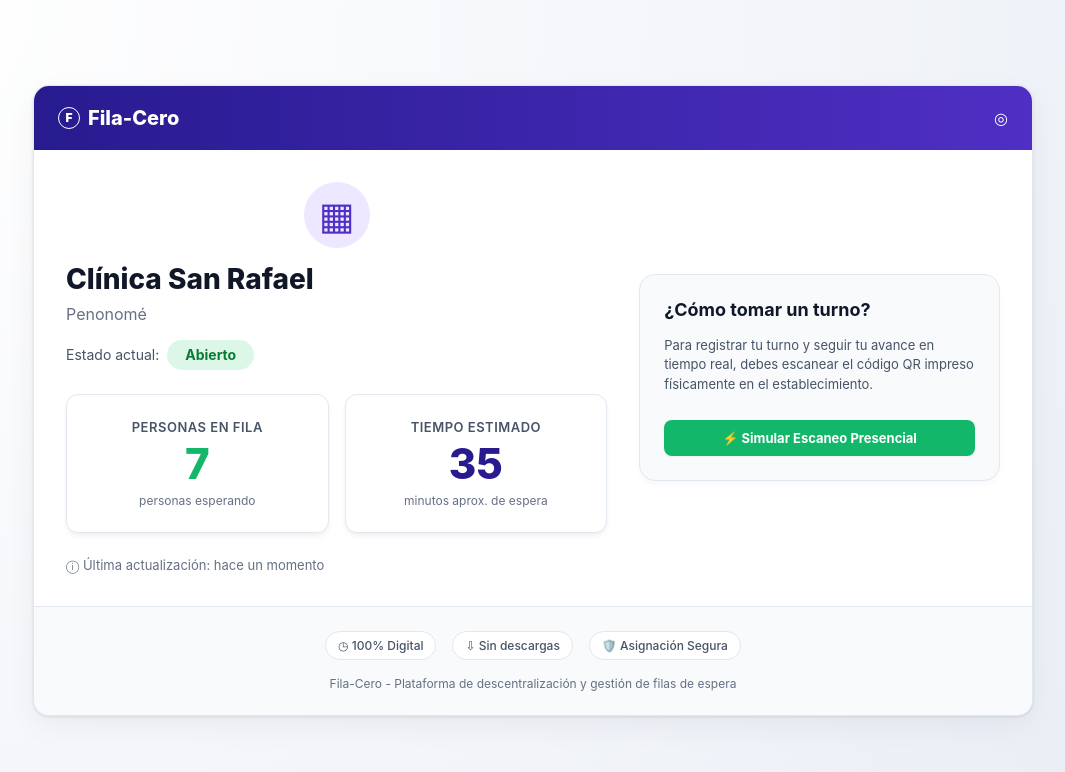
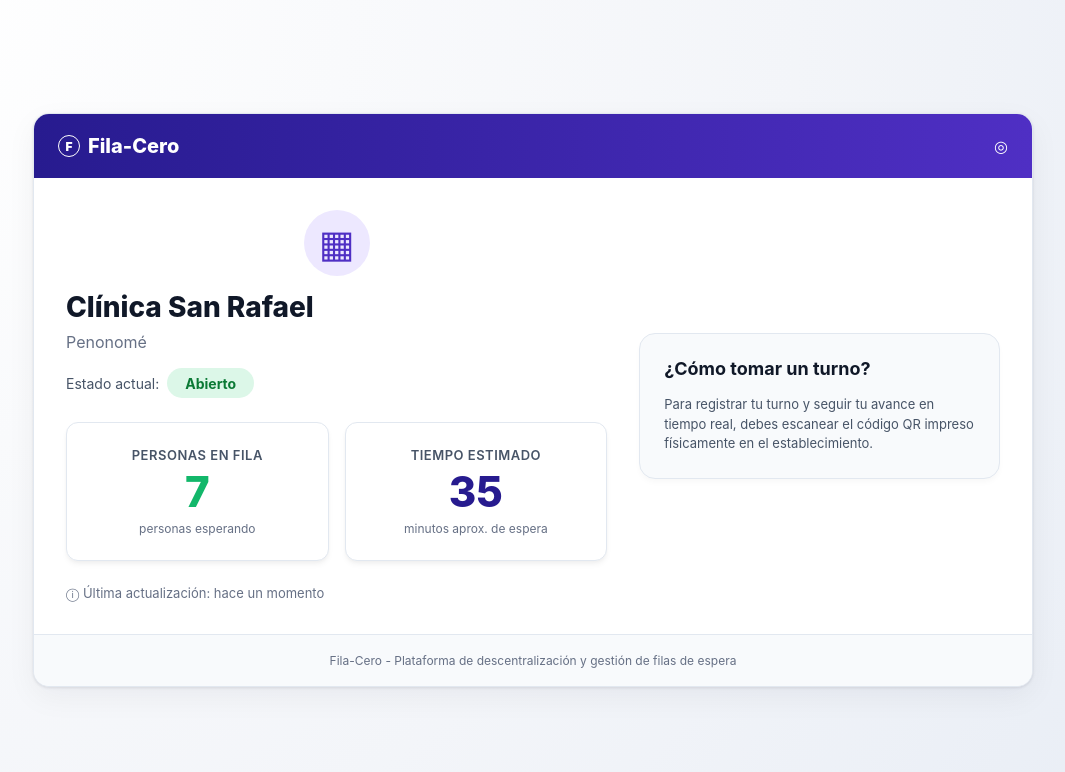
Before and after one commit to Kevin2523/Fila-Zero, an Angular app in the folder frontend/: page /publica/clinica-san-rafael in a window 1280 px wide. Shown: the top 772 px of the page, without its empty margins (107-1172 px from the left). Built offline with nearby package versions, Linux system fonts and the light colour scheme.

Commit message:
style(public-view): remove feature pills and clean up footer layout in styles.css

```diff
--- a/frontend/src/app/pages/public-occupancy/public-occupancy.html
+++ b/frontend/src/app/pages/public-occupancy/public-occupancy.html
@@ -80,10 +80,6 @@
             <p class="qr-instructions">
               Para registrar tu turno y seguir tu avance en tiempo real, debes escanear el código QR impreso físicamente en el establecimiento.
             </p>
-
-            <a class="btn-action success" routerLink="/publica/clinica-san-rafael" [queryParams]="{ qr: 'true' }" style="margin-top: 10px; padding: 10px; font-size: 13px;">
-              ⚡ Simular Escaneo Presencial
-            </a>
           </div>
         }
       </div>
@@ -92,11 +88,6 @@
 
     <!-- Feature list & Footer -->
     <div class="public-footer-section">
-      <div class="feature-pills">
-        <span>◷ 100% Digital</span>
-        <span>⇩ Sin descargas</span>
-        <span>🛡️ Asignación Segura</span>
-      </div>
       <footer class="public-footer">
         Fila-Cero - Plataforma de descentralización y gestión de filas de espera
       </footer>
--- a/frontend/src/styles.css
+++ b/frontend/src/styles.css
@@ -1322,32 +1322,14 @@ footer {
   cursor: not-allowed;
 }
 
-/* Footer & features section */
+/* Footer section */
 .public-footer-section {
   border-top: 1px solid #e2e8f0;
-  padding: 24px;
+  padding: 18px 24px;
   background: #f8fafc;
   display: flex;
-  flex-direction: column;
+  justify-content: center;
   align-items: center;
-  gap: 16px;
-}
-
-.feature-pills {
-  display: flex;
-  justify-content: center;
-  gap: 16px;
-  flex-wrap: wrap;
-}
-
-.feature-pills span {
-  font-size: 12px;
-  color: #475467;
-  background: #ffffff;
-  border: 1px solid #e2e8f0;
-  padding: 6px 12px;
-  border-radius: 20px;
-  font-weight: 500;
 }
 
 .public-footer {
```
